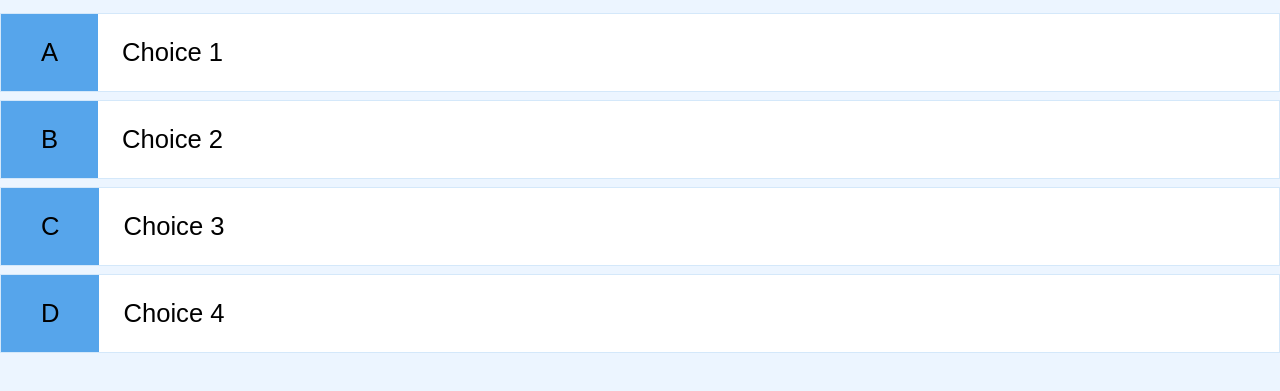
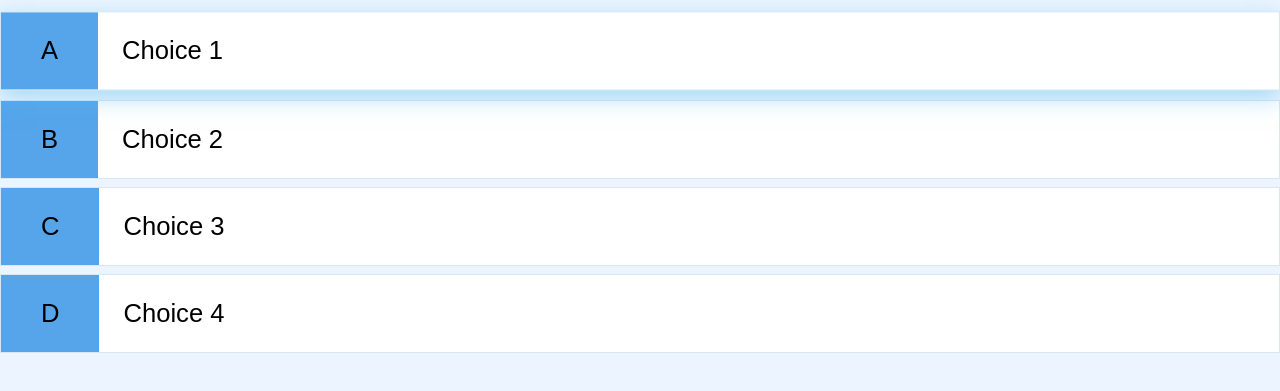
Before and after one commit to hidayatarg/js-quiz-answer, a plain HTML site: page game.html in a window 1280 px wide. In both pictures the pointer is over the element 640 px from the left and 299 px from the top of the page. Shown: the part 247-638 px from the top of the page. Drawn offline with Linux system fonts and the light colour scheme.

Commit message:
Added the Hover Effect for Question Choices

```diff
--- a/game.css
+++ b/game.css
@@ -8,6 +8,13 @@
     border: 0.1rem solid rgb(86, 165, 235, 0.25);
 }
 
+.choice-container:hover {
+    cursor: pointer;
+    box-shadow: 0 0.4rem 1.4rem 0 rgb(86, 185, 235, 0.5) ;
+    transform: translateY(-0.1rem);
+    transition: transform 150ms;
+}
+
 .choice-prefix {
     padding: 1.5rem 2.5rem;
     background-color: #56a5eb;
```
